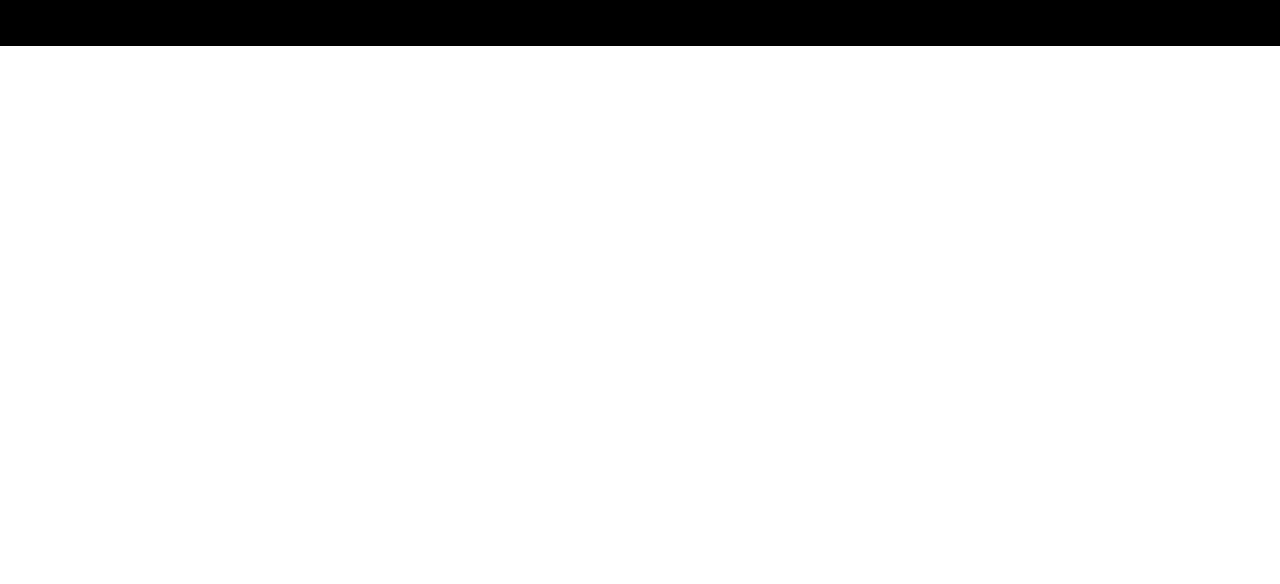
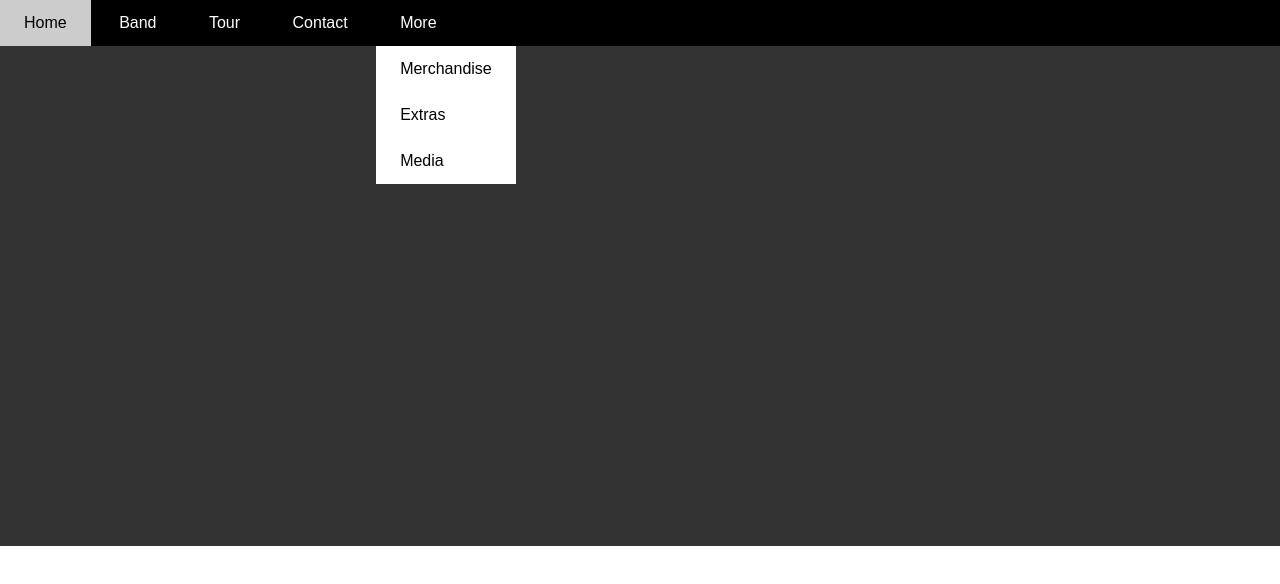
Before and after one commit to nguyenanhtuan447/w3_band, a plain HTML site: page index.html in a window 1280 px wide. Drawn offline with Linux system fonts and the light colour scheme.

Commit message:
new header

```diff
--- a/assets/css/style.css
+++ b/assets/css/style.css
@@ -2,6 +2,10 @@
     padding: 0;
     margin: 0;
     box-sizing: border-box;
+}
+
+html {
+    font-family: Arial, Helvetica, sans-serif;
 }
 /*
 1. Từ ngoài vào trong
@@ -23,8 +27,49 @@
     background-color: #000;
 }
 
+#nav, .subnav{
+    list-style-type: none;
+}
+
+#nav> li{
+    display: inline-block;
+}
+
+#nav li{
+    position: relative;
+}
+
+#nav > li > a{
+    color: #fff;
+}
+
+#nav li a{
+    text-decoration: none;
+    line-height: 46px;
+    padding: 0 24px;
+    display: block;
+}
+
+#nav> li:hover> a,
+#nav .subnav li:hover{
+    color: #000;
+    background-color: #ccc;
+}
+
+#nav .subnav{
+    /* display: none; */
+    position: absolute;
+    background-color: #fff;
+
+}
+
+#nav .subnav a{
+    color: #000;
+}
+
 #slider{
-
+    min-height: 500px;
+    background-color: #333;
 }
 
 #content{
--- a/index.html
+++ b/index.html
@@ -10,7 +10,20 @@
 <body>
     <div id="main">
         <div id="header">
-            <h1></h1>
+            <ul id="nav">
+                <li><a href="">Home</a></li>
+                <li><a href="">Band</a></li>
+                <li><a href="">Tour</a></li>
+                <li><a href="">Contact</a></li>
+                <li>
+                    <a href="#">More</a>
+                    <ul class="subnav">
+                        <li><a href="">Merchandise</a></li>
+                        <li><a href="">Extras</a></li>
+                        <li><a href="">Media</a></li>
+                    </ul>
+                </li>
+            </ul>
         </div>
 
         <div id="slider">
```
